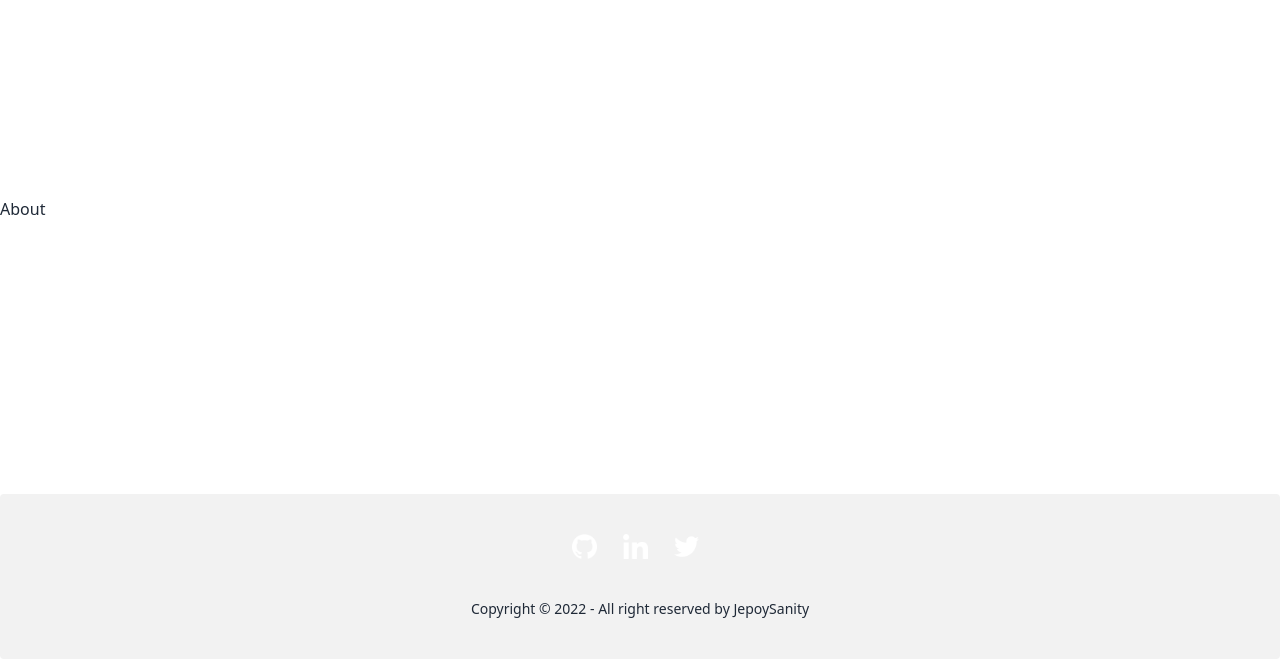
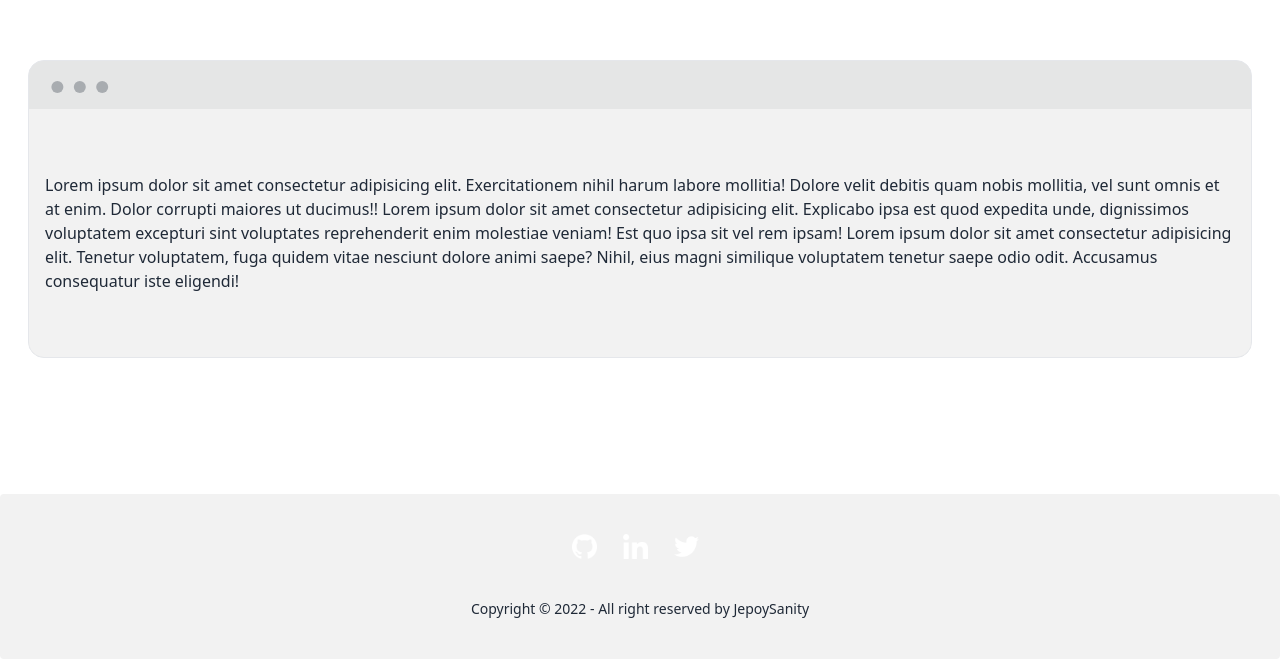
Before and after one commit to JepoySanity/ReactJS-find-my-git, a React (Create React App) app: page /about in a window 1280 px wide. Shown: the part 141-800 px from the top of the page. Built offline with nearby package versions, Linux system fonts and the light colour scheme.

Commit message:
added search box

```diff
--- a/src/App.js
+++ b/src/App.js
@@ -10,7 +10,7 @@ function App() {
       <Router>
         <div className="flex flex-col justify-between h-screen">
           <Navbar />
-          <main className="container mx-auto">
+          <main className="container mx-auto px-7">
             <Routes>
               <Route path="/" element={<Home />} />
               <Route path="/about" element={<About />} />
--- a/src/components/pages/About.jsx
+++ b/src/components/pages/About.jsx
@@ -1,5 +1,20 @@
 function About() {
-  return <div>About</div>;
+  return (
+    <div className="mockup-window border bg-base-300">
+      <div className="flex justify-center px-4 py-16 bg-base-200">
+        Lorem ipsum dolor sit amet consectetur adipisicing elit. Exercitationem
+        nihil harum labore mollitia! Dolore velit debitis quam nobis mollitia,
+        vel sunt omnis et at enim. Dolor corrupti maiores ut ducimus!! Lorem
+        ipsum dolor sit amet consectetur adipisicing elit. Explicabo ipsa est
+        quod expedita unde, dignissimos voluptatem excepturi sint voluptates
+        reprehenderit enim molestiae veniam! Est quo ipsa sit vel rem ipsam!
+        Lorem ipsum dolor sit amet consectetur adipisicing elit. Tenetur
+        voluptatem, fuga quidem vitae nesciunt dolore animi saepe? Nihil, eius
+        magni similique voluptatem tenetur saepe odio odit. Accusamus
+        consequatur iste eligendi!
+      </div>
+    </div>
+  );
 }
 
 export default About;
--- a/src/components/pages/Home.jsx
+++ b/src/components/pages/Home.jsx
@@ -1,5 +1,11 @@
 function Home() {
-  return <div>Home</div>;
+  return (
+    <input
+      type="text"
+      placeholder="Search User . . ."
+      class="input input-bordered input-lg w-full"
+    />
+  );
 }
 
 export default Home;
```
